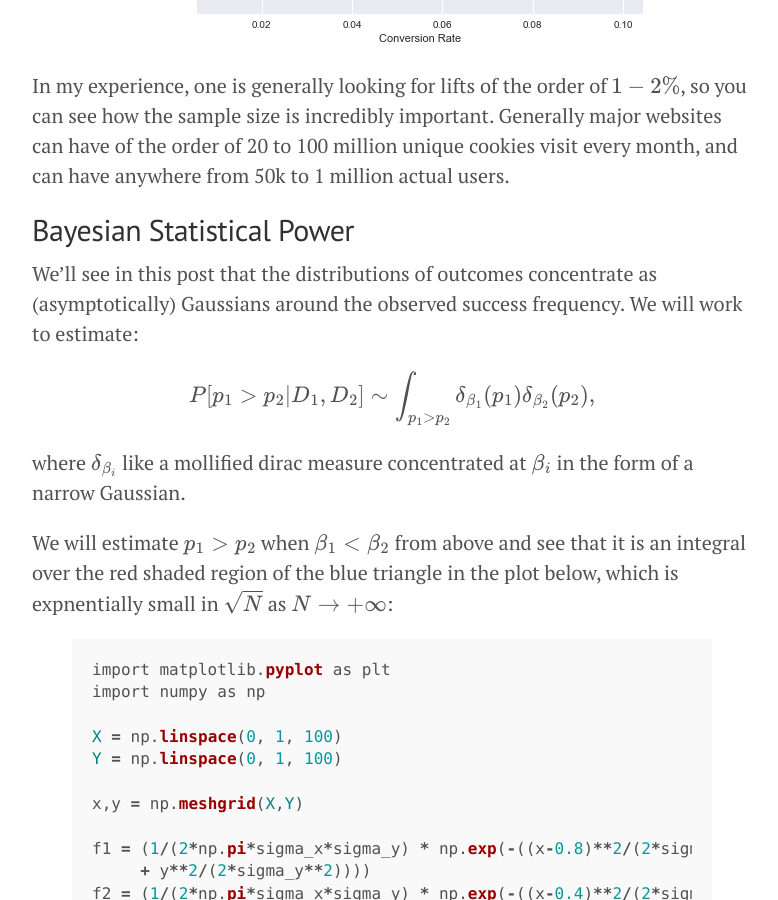
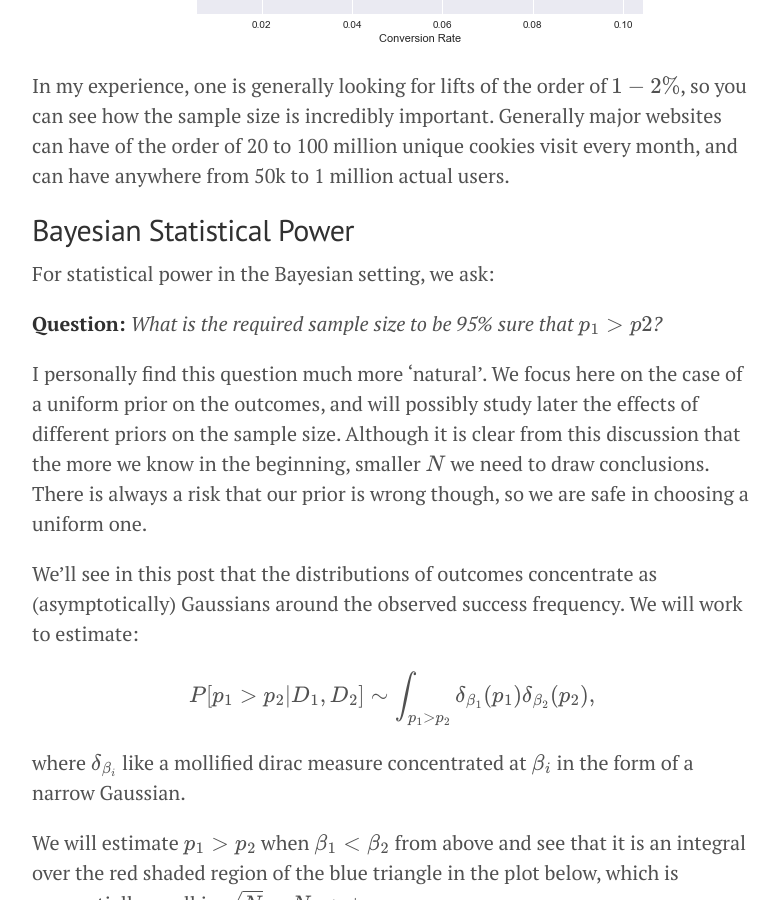
Before and after one commit to doriang102/doriang102.github.io, a Jekyll site: the page built from _posts/2017-06-10-statistical-confidence-and-power.md, in a window 1280 px wide and 900 px high, scrolled down 3683 px. Shown: the whole window, without its empty margins (248-1026 px from the left). Built offline with Jekyll 4.4.1, drawn with Linux system fonts in a browser that asks for light colours; our own code applies the rules of GitHub Pages for plain Markdown files; formulas are drawn with MathJax 3; some of the changed text lies outside the part shown.

Commit message:
Update 2017-06-10-statistical-confidence-and-power.md

```diff
--- a/_posts/2017-06-10-statistical-confidence-and-power.md
+++ b/_posts/2017-06-10-statistical-confidence-and-power.md
@@ -19,7 +19,7 @@ We reconsider the example of the two buttons outlined in the first blog post *Hy
 In the frequentist approach, as we saw in the last section, we wish to estimate the probability of making an observation *at least as large as the difference observed under the assumption that the two buttons are identical*.
 
 
-For statistical power, we ask:
+For statistical power in the frequentist setting, we ask:
 
 **Question:** *What is the required sample size to reject the null hypothesis assuming that the two buttons are different?*
 
@@ -97,6 +97,12 @@ In my experience, one is generally looking for lifts of the order of $$1-2\%$$,
 
 
 ## Bayesian Statistical Power
+
+For statistical power in the Bayesian setting, we ask:
+
+**Question:** *What is the required sample size to be 95% sure that $$p_1 > p2$$?*
+
+I personally find this question much more 'natural'. We focus here on the case of a uniform prior on the outcomes, and will possibly study later the effects of different priors on the sample size. Although it is clear from this discussion that the more we know in the beginning, smaller $$N$$ we need to draw conclusions. There is always a risk that our prior is wrong though, so we are safe in choosing a uniform one.
 
 We'll see in this post that the distributions of outcomes concentrate as (asymptotically) Gaussians around the observed success frequency. We will work to estimate:
 
```
